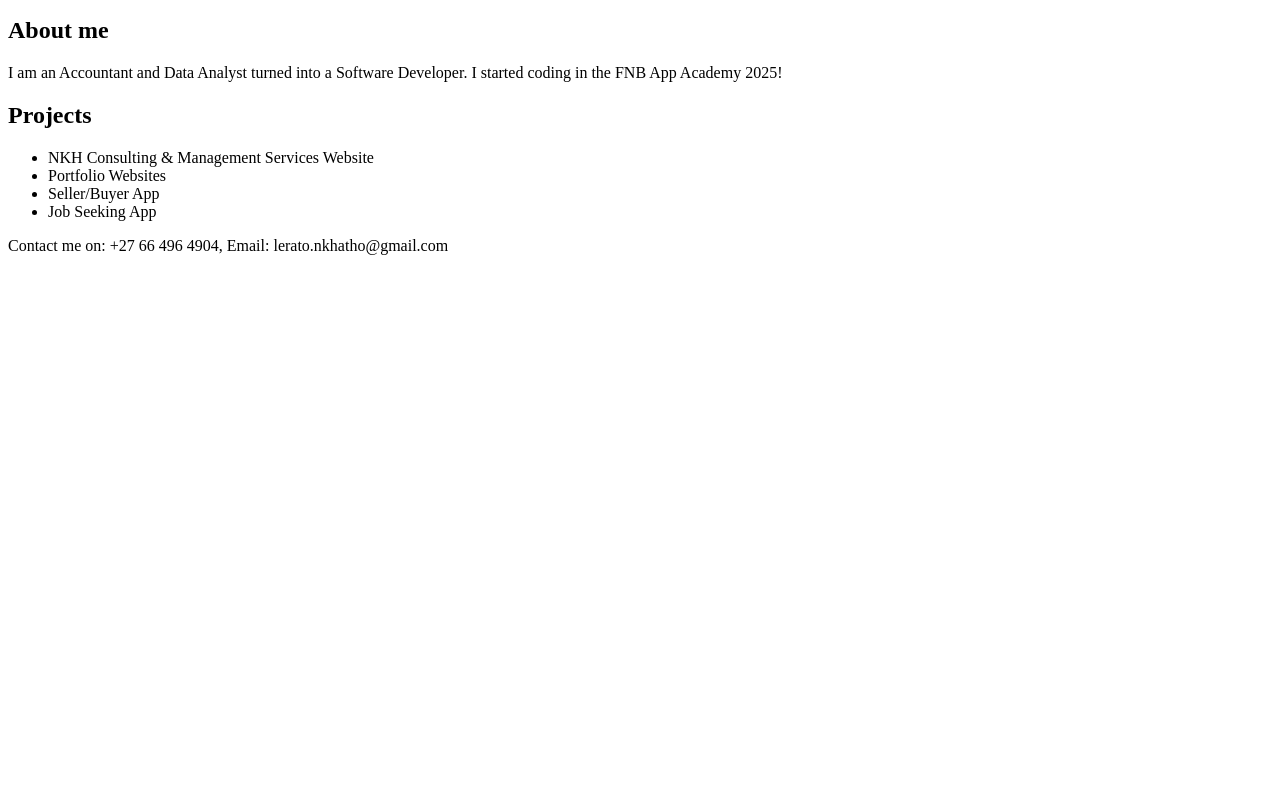
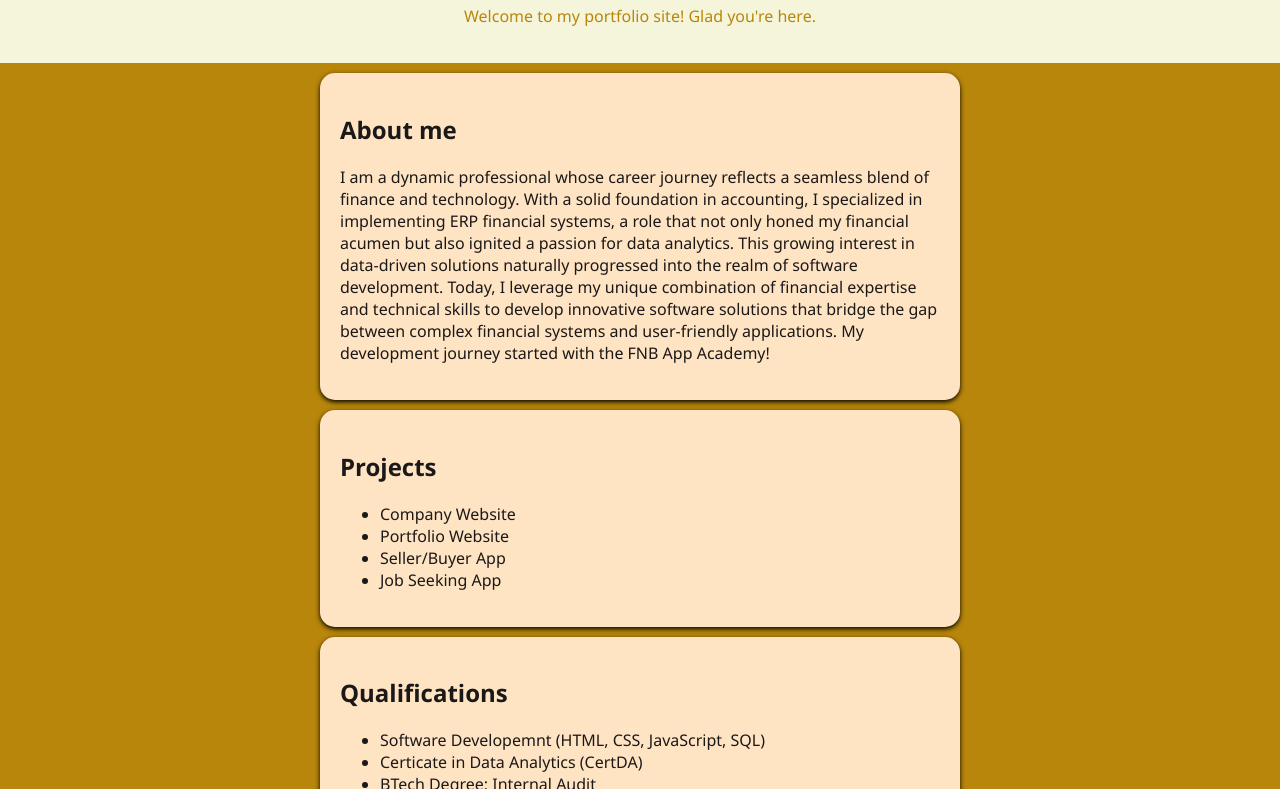
Before and after one commit to MacDev-Le/LeratoN-Portfolio, a plain HTML site: page Index.html in a window 1280 px wide. Shown: the part 101-890 px from the top of the page. Before the commit the page ends 800 px from the top, so only its background shows below. Drawn offline with Linux system fonts and the light colour scheme.

Commit message:
Version 1 of Portfolio done - CSS

```diff
--- a/Index.html
+++ b/Index.html
@@ -4,25 +4,35 @@
     <meta charset="UTF-8">
     <meta name="viewport" content="width=device-width, initial-scale=1.0">
     <title>Lerato Nkhatho - Portfolio</title>
+    <link rel="stylesheet" href="style.css">
 </head>
 <body>
     <header>
-        <h1>Hello, I'm Lerato Nkhatho</h1>
+        <h1>Hello, I'm Lerato Nkhatho :-)</h1>
         <p>Welcome to my portfolio site! Glad you're here.</p>
     </header>
 
     <Section class="about">
         <H2>About me</H2>
-        <p>I am an Accountant and Data Analyst turned into a Software Developer. I started coding in the FNB App Academy 2025!</p>
+        <p>I am a dynamic professional whose career journey reflects a seamless blend of finance and technology. With a solid foundation in accounting, I specialized in implementing ERP financial systems, a role that not only honed my financial acumen but also ignited a passion for data analytics. This growing interest in data-driven solutions naturally progressed into the realm of software development. Today, I leverage my unique combination of financial expertise and technical skills to develop innovative software solutions that bridge the gap between complex financial systems and user-friendly applications. My development journey started with the FNB App Academy!</p>
     </Section>
 
     <Section class="projects">
         <h2>Projects</h2>
         <ul>
-            <li>NKH Consulting & Management Services Website</li>
-            <li>Portfolio Websites</li>
+            <li>Company Website</li>
+            <li>Portfolio Website</li>
             <li>Seller/Buyer App</li>
             <li>Job Seeking App</li>
+        </ul>
+    </Section>
+
+    <Section>
+        <h2>Qualifications</h2>
+        <ul>
+            <li>Software Developemnt (HTML, CSS, JavaScript, SQL)</li>
+            <li>Certicate in Data Analytics (CertDA)</li>
+            <li>BTech Degree: Internal Audit</li>
         </ul>
     </Section>
 
--- a/style.css
+++ b/style.css
@@ -0,0 +1,38 @@
+body {
+    font-family: 'Segoe UI', Tahoma, Geneva, Verdana, sans-serif;
+    background: darkgoldenrod;
+    color: #1b1818;
+    margin: 0;
+    padding: 0;
+}
+
+header {
+    background: beige;
+    color: darkgoldenrod;
+    padding: 20px;
+    text-align: center;
+}
+
+section {
+    padding: 20px;
+    margin: 10px auto;
+    max-width: 600px;
+    background: bisque;
+    border-radius: 15px;
+    box-shadow: 0 2px 5px rgba(0,0,0,1.5);
+}
+
+h2{
+    color: #1b1818;
+}
+
+.about {
+    padding: 20px;
+}
+
+footer {
+    text-align: center;
+    padding: 10px;
+    background: beige;
+    color: darkgoldenrod;
+}
```
